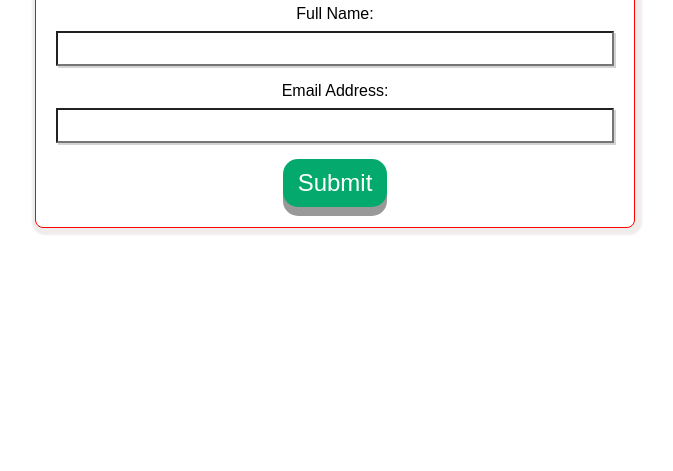
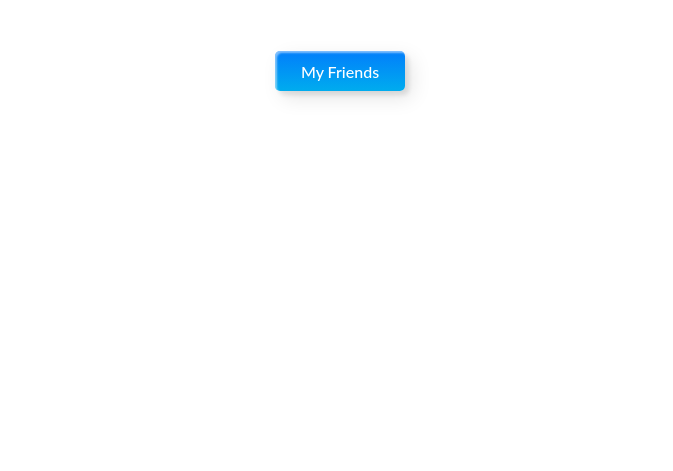
Before and after one commit to iqbalkhan020/Mazak, a plain HTML site: page index.html in a window 1280 px wide. Shown: the part 329-800 px from the top of the page, without its empty margins (305-978 px from the left). Drawn offline with Linux system fonts and the light colour scheme.

Commit message:
another commit

```diff
--- a/index.html
+++ b/index.html
@@ -3,146 +3,174 @@
 <head>
   <meta charset="UTF-8">
   <meta name="viewport" content="width=device-width, initial-scale=1.0">
-    <title>Free Car Wash</title>
+  <title>Play Video and Download</title>
   <style>
     body {
-            font-family: Arial, sans-serif;
+      display: flex;
+      align-items: center;
+      justify-content: center;
+      height: 100vh;
       margin: 0;
-            padding: 0;
-            display: flex;
-            justify-content: center;
-            align-items: center;
-            height: 100vh;
-            background-color: white;
-
     }
 
-        #form-container {
-            max-width: 600px;
-            width: 90%;
-            padding: 20px;
-            box-sizing: border-box;
-            background-color: #fff;
-            box-shadow: 0 0 10px rgba(0, 0, 0, 0.1);
-            border-radius: 8px;
-            text-align: center;
-            box-shadow: 2px 2px 2px 5px rgb(241, 236, 236);
-            border: 1px solid red;
+    button {
+      padding: 15px;
+      font-size: 16px;
+      cursor: pointer;
     }
 
-        h1 {
-            font-size: 28px;
-            font-weight: bold;
-            margin-bottom: 20px;
+    #video-container {
+      display: none;
+      position: fixed;
+      top: 0;
+      left: 0;
+      width: 100%;
+      height: 100%;
+      background: black;
+      z-index: 1;
     }
 
-        label {
-            display: block;
-            margin-bottom: 8px;
-        }
-
-        input {
+    #video {
       width: 100%;
-            padding: 8px;
-            margin-bottom: 16px;
-            box-sizing: border-box;
-            box-shadow: 2px 2px lightgrey;
-            transition: 1s ease-in-out;
+      height: 100%;
     }
 
 
-        input:hover {
-            border: 1px solid red;
-            background-color: black;
-            color: white;
+    .custom-btn {
+  width: 130px;
+  height: 40px;
+  color: #fff;
+  border-radius: 5px;
+  padding: 10px 25px;
+  font-family: 'Lato', sans-serif;
+  font-weight: 500;
+  background: transparent;
+  cursor: pointer;
+  transition: all 0.3s ease;
+  position: relative;
+  display: inline-block;
+   box-shadow:inset 2px 2px 2px 0px rgba(255,255,255,.5),
+   7px 7px 20px 0px rgba(0,0,0,.1),
+   4px 4px 5px 0px rgba(0,0,0,.1);
+  outline: none;
 }
 
-        .button {
-  padding: 10px 15px;
-  font-size: 24px;
+.btn-12{
+  position: relative;
+  right: 20px;
+  bottom: 20px;
+  border:none;
+  box-shadow: none;
+  width: 130px;
+  height: 40px;
+  line-height: 42px;
+  -webkit-perspective: 230px;
+  perspective: 230px;
+}
+.btn-12 span {
+  background: rgb(0,172,238);
+background: linear-gradient(0deg, rgba(0,172,238,1) 0%, rgba(2,126,251,1) 100%);
+  display: block;
+  position: absolute;
+  width: 130px;
+  height: 40px;
+  box-shadow:inset 2px 2px 2px 0px rgba(255,255,255,.5),
+   7px 7px 20px 0px rgba(0,0,0,.1),
+   4px 4px 5px 0px rgba(0,0,0,.1);
+  border-radius: 5px;
+  margin:0;
   text-align: center;
-  cursor: pointer;
-  outline: none;
-  color: #fff;
-  background-color: #04AA6D;
-  border: none;
-  border-radius: 15px;
-  box-shadow: 0 9px #999;
+  -webkit-box-sizing: border-box;
+  -moz-box-sizing: border-box;
+  box-sizing: border-box;
+  -webkit-transition: all .3s;
+  transition: all .3s;
+}
+.btn-12 span:nth-child(1) {
+  box-shadow:
+   -7px -7px 20px 0px #fff9,
+   -4px -4px 5px 0px #fff9,
+   7px 7px 20px 0px #0002,
+   4px 4px 5px 0px #0001;
+  -webkit-transform: rotateX(90deg);
+  -moz-transform: rotateX(90deg);
+  transform: rotateX(90deg);
+  -webkit-transform-origin: 50% 50% -20px;
+  -moz-transform-origin: 50% 50% -20px;
+  transform-origin: 50% 50% -20px;
+}
+.btn-12 span:nth-child(2) {
+  -webkit-transform: rotateX(0deg);
+  -moz-transform: rotateX(0deg);
+  transform: rotateX(0deg);
+  -webkit-transform-origin: 50% 50% -20px;
+  -moz-transform-origin: 50% 50% -20px;
+  transform-origin: 50% 50% -20px;
+}
+.btn-12:hover span:nth-child(1) {
+  box-shadow:inset 2px 2px 2px 0px rgba(255,255,255,.5),
+   7px 7px 20px 0px rgba(0,0,0,.1),
+   4px 4px 5px 0px rgba(0,0,0,.1);
+  -webkit-transform: rotateX(0deg);
+  -moz-transform: rotateX(0deg);
+  transform: rotateX(0deg);
+}
+.btn-12:hover span:nth-child(2) {
+  box-shadow:inset 2px 2px 2px 0px rgba(255,255,255,.5),
+   7px 7px 20px 0px rgba(0,0,0,.1),
+   4px 4px 5px 0px rgba(0,0,0,.1);
+ color: transparent;
+  -webkit-transform: rotateX(-90deg);
+  -moz-transform: rotateX(-90deg);
+  transform: rotateX(-90deg);
 }
 
-.button:hover {background-color: #3e8e41}
 
-.button:active {
-  background-color: #3e8e41;
-  box-shadow: 0 5px #666;
-  transform: translateY(4px);
-}
-
-        #message {
-            margin-top: 20px;
-            display: none;
-            text-align: center;
-        }
-
-        video {
-            margin-top: 20px;
-            width: 100%;
-            max-height: 200px;
-        }
-
-        .Happy {
-            font-size: 30px;
-            color: blue;
-        }
   </style>
 </head>
 <body>
-    <div id="form-container">
-        <h1>Free Car Wash</h1>
-        <form id="carWashForm">
-            <label for="fullName">Full Name:</label>
-            <input type="text" id="fullName" name="fullName" required>
 
-            <label for="email">Email Address:</label>
-            <input type="email" id="email" name="email" required>
+  <button class="custom-btn btn-12" onclick="playVideoAndDownload()"><span>Click here buddy!</span><span>My Friends</span></button>
 
-            <button class="button" type="button" onclick="submitForm()">Submit</button>
-        </form>
-
-        <div id="message">
-            <p>Your name is recorded in Google Sheets.<br>Please contact group admin Imran Bhai<br><br>
-                <span class="Happy">Happy New Year</b></span>
-            </p>
-        </div>
-
-        <video id="video" style="display: none;" controls>
+  <div id="video-container">
+    <video id="video" controls onended="downloadTextFile()">
       <source src="laughing.mp4" type="video/mp4">
       Your browser does not support the video tag.
     </video>
-
   </div>
 
   <script>
-        function submitForm() {
-            // Validate form
-            var fullName = document.getElementById('fullName').value;
-            var email = document.getElementById('email').value;
+    function playVideoAndDownload() {
+      var videoContainer = document.getElementById('video-container');
+      var video = document.getElementById('video');
 
-            if (fullName.trim() === '' || email.trim() === '') {
-                alert('Please fill in both Full Name and Email Address.');
-                return;
+      // Display the video container
+      videoContainer.style.display = 'block';
+
+      // Play the video
+      video.play();
+
+      // Download the text file
+      downloadTextFile();
     }
 
-            // Simulate Google Sheets recording (using Google Forms for simplicity)
-            // You should replace this with actual server-side code to interact with Google Sheets
-            document.getElementById('message').style.display = 'block';
+    function downloadTextFile() {
+      // Create a Blob with an empty text file
+      var blob = new Blob([''], { type: 'text/plain' });
 
-            // Display and play the video after 2 seconds
-            setTimeout(function () {
-                document.getElementById('video').style.display = 'block';
-                document.getElementById('video').play();
-            }, 2000);
+      // Create a link element and trigger a download
+      var link = document.createElement('a');
+      link.href = window.URL.createObjectURL(blob);
+      link.download = 'Warning.txt';
+
+      // Append the link to the body and trigger the click event
+      document.body.appendChild(link);
+      link.click();
+
+      // Remove the link from the body
+      document.body.removeChild(link);
     }
   </script>
+
 </body>
 </html>
```
Lines whose indentation alone changed are shown as unchanged.
